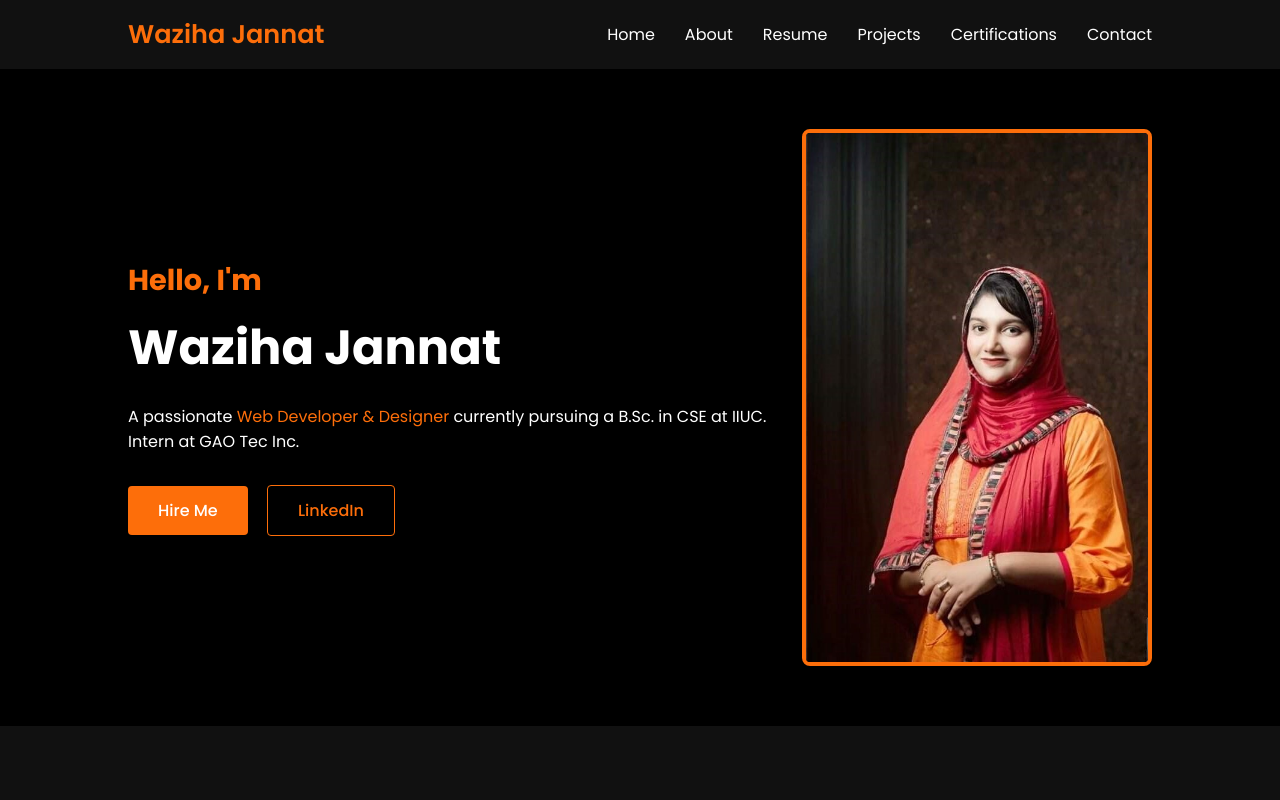
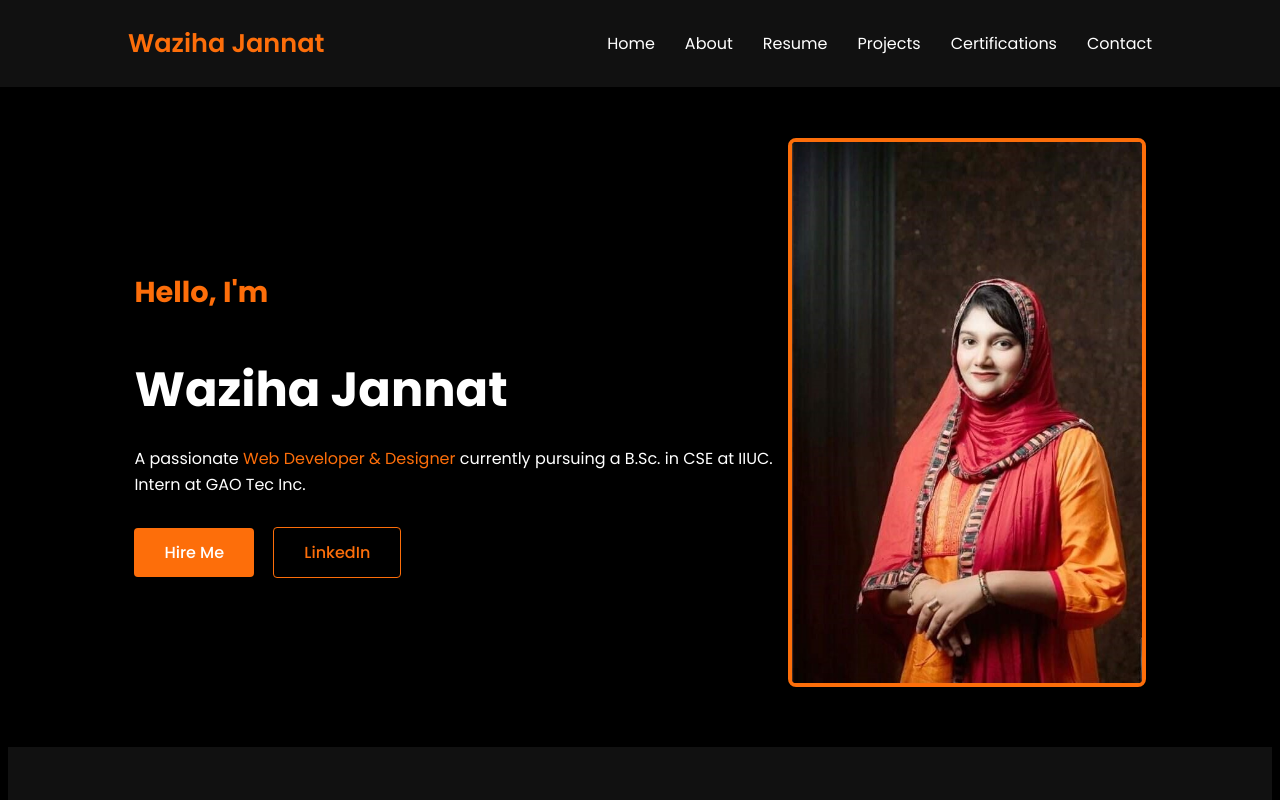
Before and after one commit to ramisa0210/Waziha-s-Portfolio-Assignment1, a plain HTML site: page index.html in a window 1280 px wide. Shown: the top 800 px of the page. Drawn offline with Linux system fonts and the light colour scheme.

Commit message:
Update style.css

```diff
--- a/style.css
+++ b/style.css
@@ -1,14 +1,22 @@
-/* Reset & Global Styles */
-* {
-    margin: 0;
-    padding: 0;
-    box-sizing: border-box;
+
+/*  Header Styles */
+.header {
+  position: fixed;
+  top: 0;
+  left: 0;
+  width: 100%;
+  background: #0e0d0d;
+  padding: 15px 0;
+  z-index: 1000;
+  box-shadow: 0px 4px 10px rgba(0, 0, 0, 0.2);
 }
+
 
 body {
   background: #000;
   color: #fff;
   font-family: "Poppins", sans-serif;
+  padding-top: 70px;
 }
 a {
   text-decoration: none;
@@ -430,8 +438,6 @@
   text-decoration: none;
 }
 
-
-
 /* Footer */
 .footer {
   background: #000;
```
Lines whose indentation alone changed are shown as unchanged.
